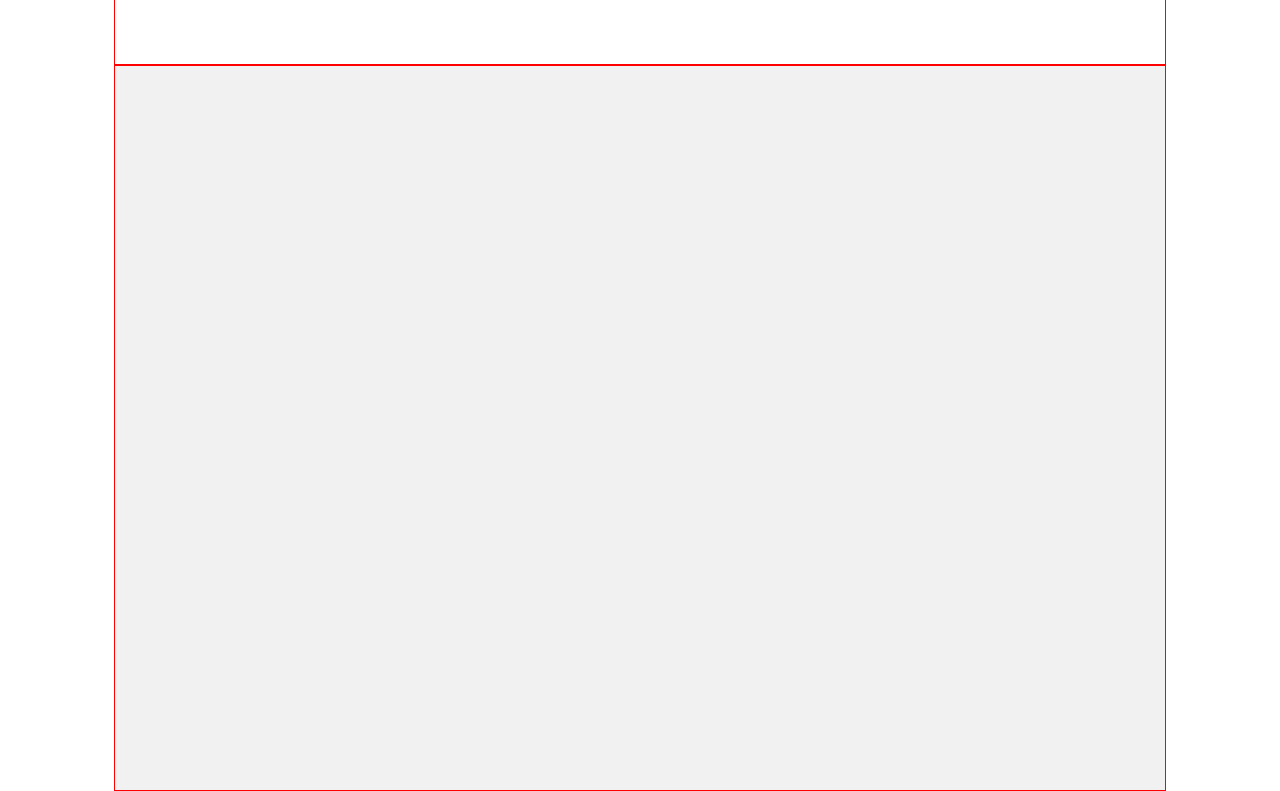
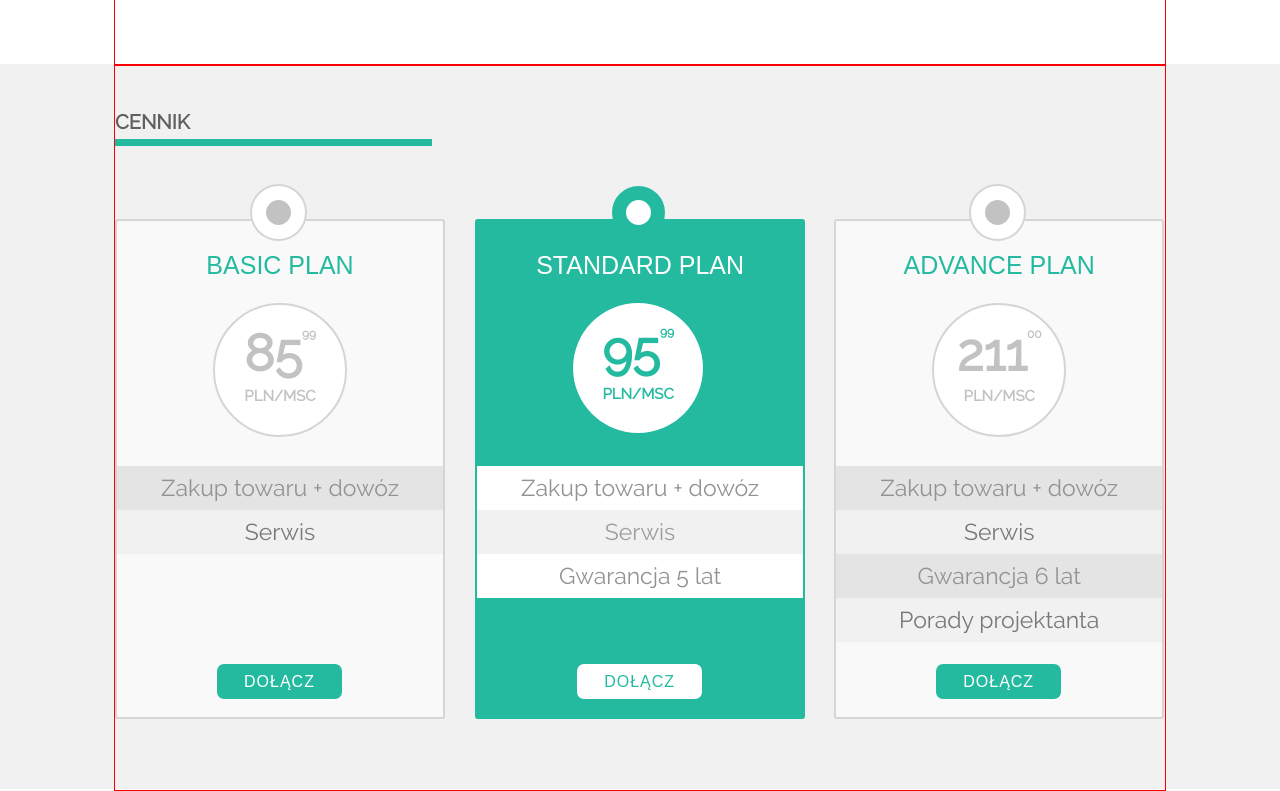
Before and after one commit to katgal/For-those-who-like-chairs, a plain HTML site: page index.html in a window 1280 px wide. Shown: the part 846-1637 px from the top of the page. Drawn offline with Linux system fonts and the light colour scheme.

Commit message:
dodanie_sekcji_3_cennik

```diff
--- a/css/style.css
+++ b/css/style.css
@@ -33,7 +33,7 @@ h1 {
     top: 13px;
     left: 0;
 }
-ul {
+#menulist {
     position: absolute;
     right: 0;
     top: 13px;
@@ -41,7 +41,7 @@ ul {
     text-transform: uppercase;
     font-size: 18px;
 }
-li {
+#menulist li {
     color: white;
     display: inline;
     padding: 0;
@@ -53,7 +53,7 @@ span {
     text-transform: uppercase;
 }
 
-/*section 1, 3 carousel*/
+/*section 1, carousel*/
 
 #section_1_carousel .main_width {
     height: 510px;
@@ -162,33 +162,28 @@ span {
     margin-top: 30px;
 }
 #section_2 .main_width img:first-child {
-
     float: left;
     margin-right: 30px;
-
 }
 #section_2 .main_width img:nth-child(2) {
-
     float: left;
     margin-left: 30px;
 }
 .chairs_images {
     padding-top: 30px;
 }
-
-#clair_div{
+#clair_div {
     height: 64px;
     width: 330px;
-  background-color: rgba(255,255,255, .5);
+    background-color: rgba(255, 255, 255, .5);
     position: absolute;
     top: 175px;
 }
-#clair_div p{
+#clair_div p {
     margin-top: 15px;
     margin-left: 17px;
     font-weight: bold;
 }
-
 #div_green_1 {
     height: 7px;
     width: 137px;
@@ -197,32 +192,27 @@ font-weight: bold;
     top: 210px;
     left: 13px;
 }
-
-  #margarita_div{
+#margarita_div {
     height: 64px;
     width: 330px;
-    background-color: rgba(255,255,255, .5);
+    background-color: rgba(255, 255, 255, .5);
     position: absolute;
     top: 175px;
     left: 359px;
 }
-
 #div_green_2 {
     height: 7px;
     width: 137px;
     background-color: rgb(36, 186, 160);
     position: absolute;
     top: 210px;
-
     left: 373px;
 }
-
-    #margarita_div p{
+#margarita_div p {
     margin-top: 15px;
     margin-left: 17px;
     font-weight: bold;
 }
-
 #text_in_third_div {
     margin: 21px;
     font-size: 14px;
@@ -247,9 +237,139 @@ h3 {
 #all_inputs_second_p {
     line-height: 20px;
 }
+
 /*section 3, price list*/
 
-#section_3 .main_width{
+#section_3 {
+    width: 100%;
     height: 725px;
-background-color: rgb(241,241,241);
+    background-color: rgb(241, 241, 241);
 }
+#cennik {
+    position: relative;
+    margin: 47px auto;
+    color: rgba(0, 0, 0, 0.6);
+    font-size: 20px;
+    font-weight: bold;
+}
+#div_green_3 {
+    height: 7px;
+    width: 317px;
+    background-color: rgb(36, 186, 160);
+    position: absolute;
+    top: 27px;
+}
+
+/*section 3, basic plan*/
+
+.plans {
+    height: 500px;
+    width: 330px;
+    background-color: rgb(249, 249, 249);
+    border: 2px solid rgb(214, 213, 213);
+    box-sizing: border-box;
+    position: relative;
+    bottom: -40px;
+    text-align: center;
+    padding-top: 32px;
+    display: inline-block;
+    border-radius: 3px;
+}
+.circle_dot {
+    width: 25px;
+    height: 25px;
+    border-radius: 50px;
+    background-color: rgb(194, 194, 194);
+    border: 14px solid white;
+    box-shadow: 0px 0 0 2px rgb(214, 213, 213);
+    position: absolute;
+    top: -35px;
+    left: 135px;
+}
+.prices> p {
+    font-size: 25px;
+    font-family: Arial, sans-serif;
+}
+.price_circle {
+    width: 130px;
+    height: 130px;
+    border-radius: 50%;
+    background-color: white;
+    border: 2px solid rgb(214, 213, 213);
+    color: rgb(194, 194, 194);
+    font-weight: bold;
+    position: absolute;
+    top: 82px;
+    left: 96px;
+}
+.price_circle p:first-child {
+    font-size: 51px;
+    margin-top: 23px;
+}
+.price_circle p:nth-child(2) {
+    font-size: 15px;
+    margin-top: 10px;
+}
+sup {
+    font-size: 12px;
+    vertical-align: top;
+}
+.plans ul:first-of-type {
+    position: absolute;
+    font-size: 23px;
+    width: 100%;
+    top: 245px;
+}
+.plans li:nth-child(odd) {
+    color: rgb(147, 147, 147);
+    background-color: rgb(228, 228, 228);
+    line-height: 44px;
+}
+.plans li:nth-child(even) {
+    color: rgb(120, 120, 120);
+    background-color: rgb(241, 241, 241);
+    line-height: 44px;
+}
+.button_2 {
+    width: 125px;
+    height: 35px;
+    background-color: rgb(36, 186, 160);
+    color: white;
+    border: none;
+    border-radius: 7px;
+    font-size: 16px;
+    letter-spacing: 1px;
+    position: absolute;
+    bottom: 18px;
+    left: 100px;
+}
+/*middle plan - standard plan*/
+.diffrent {
+    margin: 0 25px 0 26px;
+    background-color: rgb(36, 186, 160);
+    border: 2px solid rgb(36, 186, 160);
+    border-radius: 3px;
+}
+.diffrent .circle_dot {
+    background-color: white;
+    border: 14px solid rgb(36, 186, 160);
+    box-shadow: none;
+}
+.diffrent span {
+    color: white;
+}
+.diffrent .price_circle {
+    color: rgb(36, 186, 160);
+    border: none;
+}
+.diffrent li:nth-child(odd) {
+    background-color: white;
+}
+.diffrent li:nth-child(even) {
+    color: rgb(158, 158, 158);
+}
+.diffrent input {
+    background-color: white;
+    color: rgb(36, 186, 160);
+}
+/*section 4, contact*/
--- a/index.html
+++ b/index.html
@@ -13,7 +13,7 @@
         <header>
             <nav class="main_width">
                 <h1>Sit <span>on</span> chair</h1>
-                <ul>
+                <ul id="menulist">
                     <li>o firmie</li>
                     <li>galeria</li>
                     <li>kontakt</li>
@@ -27,7 +27,7 @@
                 <div class="sit_on_paragraph">
                     <h1>sit <span>on</span> our <span>chair</span></h1>
                     <p>Liquorice cupcake ice cream cotton candy chocolate bar. Chocolate cake tart caramels candy canes oat cake sesame snaps apple pie jelly beans tootsie roll. Bear claw oat cake apple pie cake jujubes.</p>
-                    <input id="button_1" type="submit" name="przycisk" value="ZOBACZ WIĘCEJ"></input>
+                    <input id="button_1" type="submit" name="button" value="ZOBACZ WIĘCEJ"></input>
                 </div>
                 <div class="smaller_1"> &gt;
                 </div>
@@ -74,7 +74,64 @@
         <!-- section 3, price list -->
         <section id="section_3">
             <div class="main_width">
+                <div id="cennik">
+                    <p>CENNIK</p>
+                    <div id="div_green_3"></div>
+                </div>
+                <!-- basic plan -->
+                <div class="plans">
+                    <div class="circle_dot"></div>
+                    <div class="prices">
+                        <p><span>basic plan<span></p>
+                    <div class="price_circle">
+                      <p>85<sup>99</sup></p>
+                      <p>PLN/MSC</p>
+                    </div>
+                  </div>
+                     <ul>
+                         <li>Zakup towaru + dowóz</li>
+                         <li>Serwis</li>
+                     </ul>
+                    <input class="button_2" type="submit" name="button_2" value="DOŁĄCZ">
+                </div>
+
+            <!-- standard plan-->
+            <div class="plans diffrent">
+                <div class="circle_dot"></div>
+                <div class="prices">
+                    <p><span>standard plan<span></p>
+                <div class="price_circle">
+                  <p>95<sup>99</sup></p>
+                  <p>PLN/MSC</p>
+                </div>
+              </div>
+                 <ul>
+                     <li>Zakup towaru + dowóz</li>
+                     <li>Serwis</li>
+                     <li>Gwarancja 5 lat</li>
+                 </ul>
+                <input class="button_2" type="submit" name="button_2" value="DOŁĄCZ">
             </div>
+            <!-- advance plan -->
+            <div class="plans">
+                <div class="circle_dot"></div>
+                <div class="prices">
+                    <p><span>ADVANCE PLAN<span></p>
+                <div class="price_circle">
+                  <p>211<sup>00</sup></p>
+                  <p>PLN/MSC</p>
+                </div>
+              </div>
+                 <ul>
+                     <li>Zakup towaru + dowóz</li>
+                     <li>Serwis</li>
+                     <li>Gwarancja 6 lat</li>
+                     <li>Porady projektanta</li>
+                 </ul>
+                <input class="button_2" type="submit" name="button_2" value="DOŁĄCZ">
+            </div>
+          </div>
+
         </section>
         <!-- section 4, contact -->
         <section id="section_4">
--- a/reset/reset.css
+++ b/reset/reset.css
@@ -20,7 +20,7 @@ time, mark, audio, video {
   border: 0;
   font-size: 100%;
   font: inherit;
-  vertical-align: baseline;
+  /*vertical-align: baseline;*/
 }
 /* HTML5 display-role reset for older browsers */
 article, aside, details, figcaption, figure,
```
Lines whose indentation alone changed are shown as unchanged.
